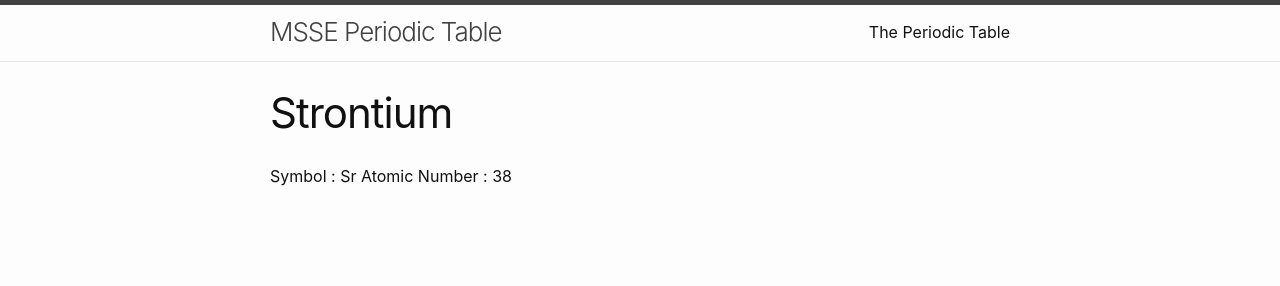
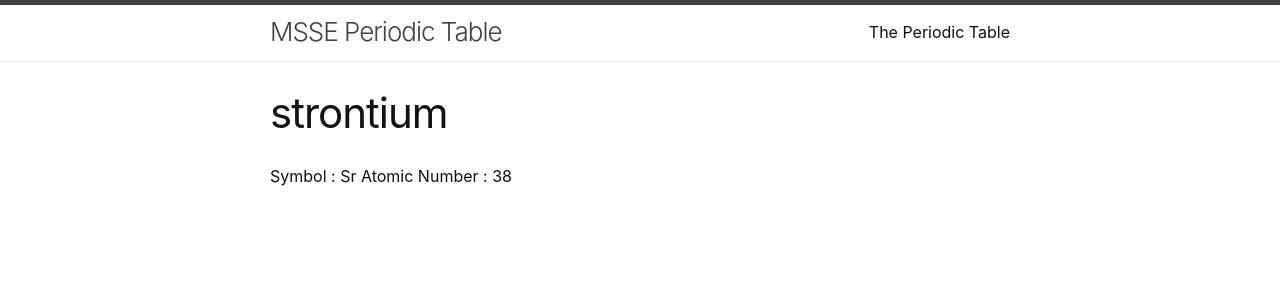
Before and after one commit to msse-chem-280-2025/periodic-table, a Jekyll site: the page built from elements/strontium.md, in a window 1280 px wide. Shown: the top 286 px of the page. Built offline with Jekyll 4.4.1, drawn with Linux system fonts in a browser that asks for light colours.

Commit message:
changed file name to lowercase

```diff
--- a/elements/strontium.md
+++ b/elements/strontium.md
@@ -1,6 +1,6 @@
 ---
 layout: page
-title: Strontium
+title: strontium
 ---
 
 Symbol : Sr
```
